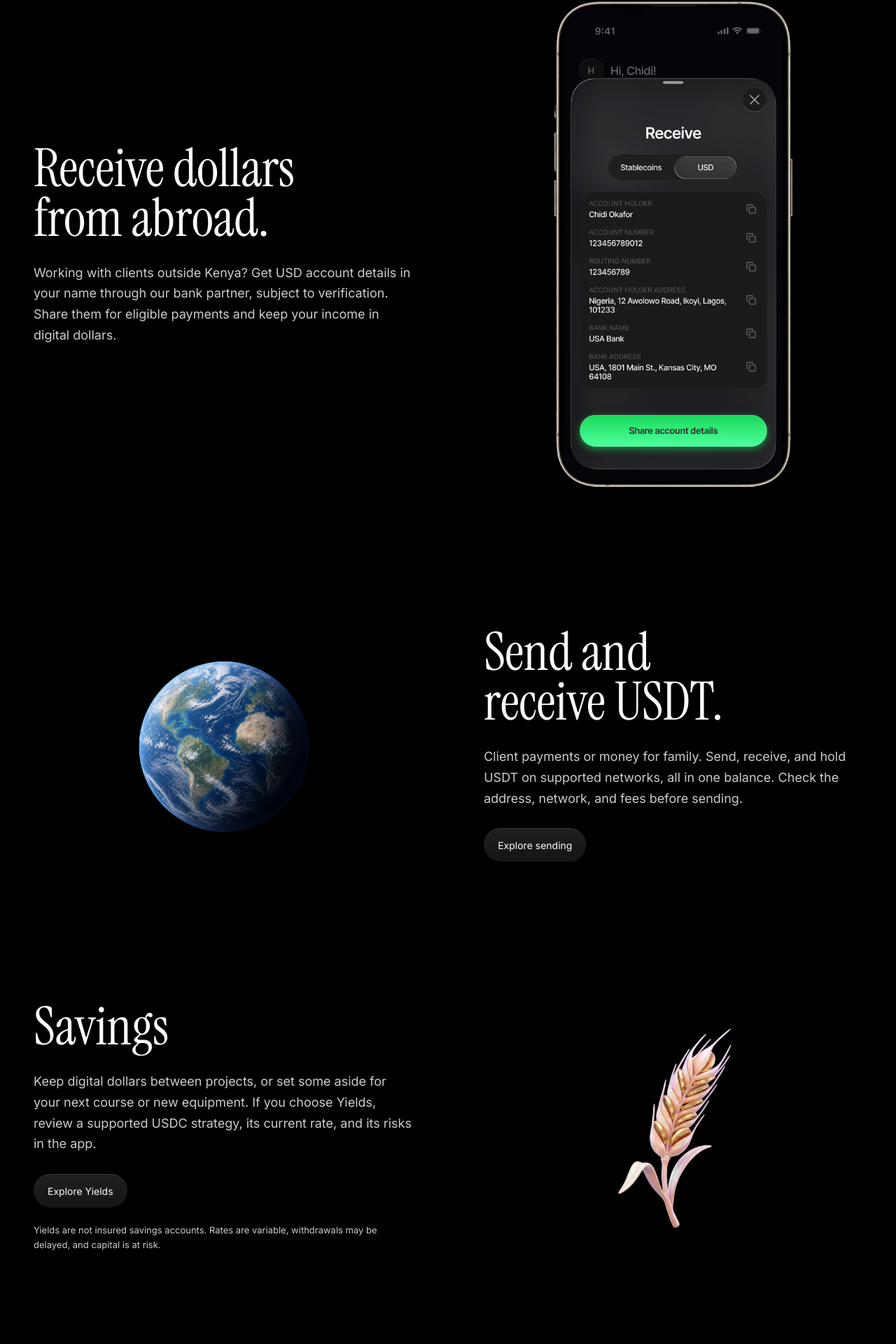
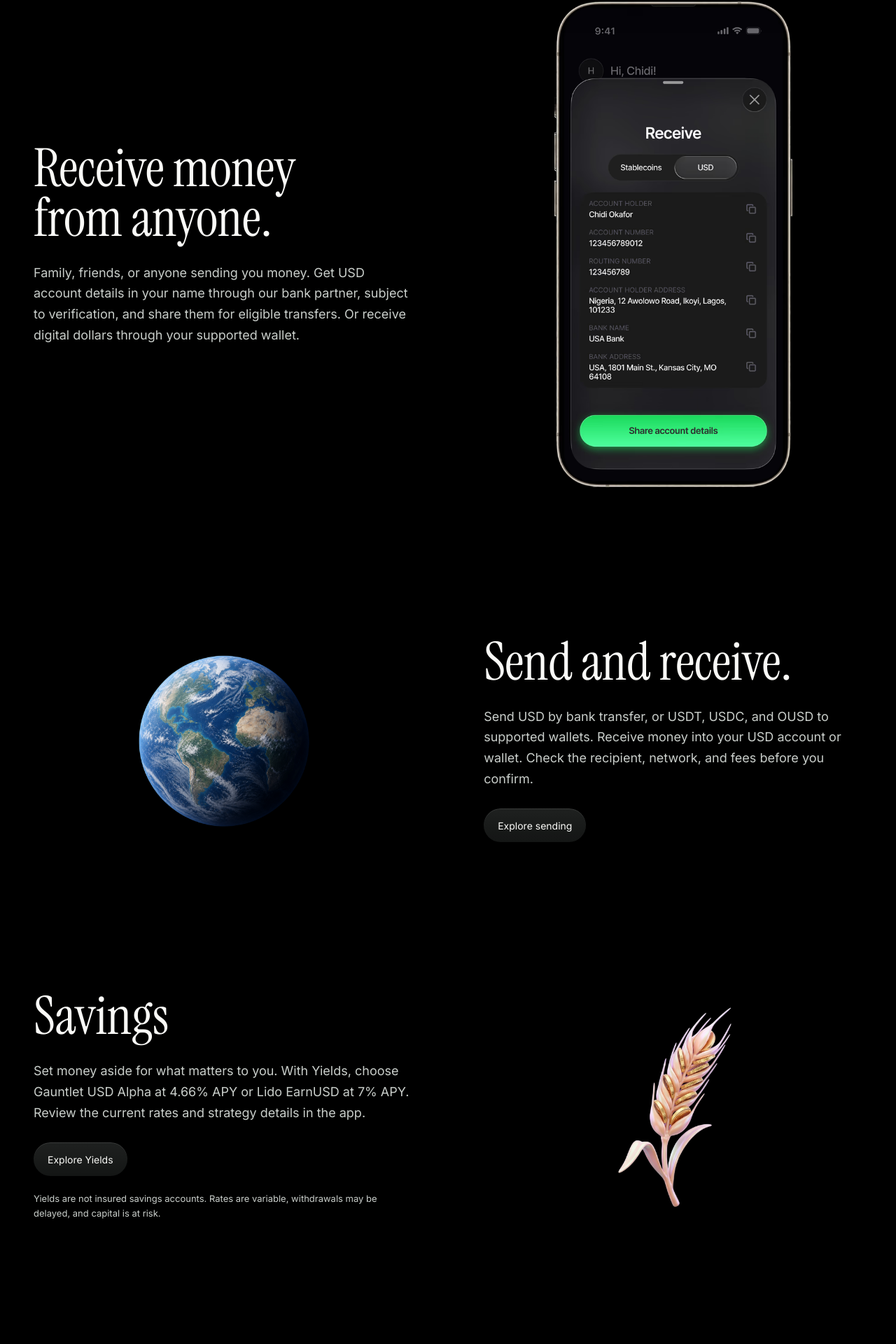
Before and after one commit to Jazari-Money/j-one-website, a Next.js app: page /Kenya in a window 1280 px wide. Shown: the part 848-2768 px from the top of the page at 70% size. Built offline with nearby package versions, Linux system fonts and the light colour scheme; no server answers.

Commit message:
Broaden country payment copy and show Savings rates (#41)

```diff
--- a/app/countries/CountryPage.tsx
+++ b/app/countries/CountryPage.tsx
@@ -16,9 +16,9 @@ export function CountryPage({ country }: { country: Country }) {
   const stem = `/images/countries/${country.toLowerCase()}-professional`;
   const questions = [
     { question: `How do I open a dollar account in ${country}?`, answer: "Download Jazari One, create your profile, and complete the identity checks requested in the app. If eligible, open Receive to view the USD account details provided through a licensed US bank partner. Requirements and access depend on your profile." },
-    { question: `How do I receive dollars in ${country}?`, answer: "For an eligible USD bank transfer, share the account details and payment instructions shown in Receive. For USDT, share the address for the exact asset and network displayed in your wallet. A bank transfer and a stablecoin transfer use different details." },
-    { question: "Can I send, receive, and hold USDT?", answer: "Yes, on the routes and networks supported in your app. The sender and recipient must use the same asset and network. Check fees and the recipient address before confirming. USDT is a stablecoin, not a bank deposit, and it can lose value." },
-    { question: country === "Nigeria" ? "Are Savings and Yields the same thing?" : "Can my USDT balance earn a yield?", answer: "Holding digital dollars does not automatically earn returns. Jazari’s Yields use supported USDC strategies; do not send USDT directly into a USDC vault. Yields are investments, not insured savings accounts. Rates vary, withdrawals may be delayed, and capital is at risk." },
+    { question: `How do I receive dollars in ${country}?`, answer: "Receive money from family, friends, or anyone else through an eligible route. For a USD bank transfer, share the account details and payment instructions shown in Receive. For USDT, USDC, or OUSD, share the address for the exact asset and network displayed in your wallet. Bank transfers and stablecoin transfers use different details." },
+    { question: "Can I send and receive USD, USDT, USDC, and OUSD?", answer: "Yes, through the routes supported in your app. USD bank transfers use bank details; USDT, USDC, and OUSD transfers use a supported wallet address and matching network. Check fees and recipient details before confirming. Stablecoins are not bank deposits and can lose value." },
+    { question: "What rates are available with Savings?", answer: "The published Yields options are Gauntlet USD Alpha at 4.66% APY and Lido EarnUSD at 7% APY. Rates are variable; check the current rate and funding instructions in the app. Holding digital dollars does not automatically earn returns. Yields are investments, not insured savings accounts; withdrawals may be delayed and capital is at risk." },
     { question: country === "Nigeria" ? "Can I withdraw to a Nigerian bank account?" : "Can I send to a Kenyan bank account or M-PESA?", answer: copy.localAnswer },
     { question: "What will it cost?", answer: "Review the app’s current quote and the Pricing page. Bank-transfer, conversion, USDT support, and network costs can differ. Check the total cost and expected timing before sending." },
   ];
@@ -46,7 +46,7 @@ export function CountryPage({ country }: { country: Country }) {
 
     <section className="country-wallet country-section" aria-labelledby="country-wallet-title">
       <Image className="country-product-art" src="/images/journeys/send-globe.png" width={1024} height={1024} alt="" />
-      <div><h2 id="country-wallet-title">Send and receive USDT.</h2><p className="country-description">Client payments or money for family. Send, receive, and hold USDT on supported networks, all in one balance. Check the address, network, and fees before sending.</p><Link href="/send/#wallet" className="country-product-action neutral-control">Explore sending</Link></div>
+      <div><h2 id="country-wallet-title">Send and receive.</h2><p className="country-description">Send USD by bank transfer, or USDT, USDC, and OUSD to supported wallets. Receive money into your USD account or wallet. Check the recipient, network, and fees before you confirm.</p><Link href="/send/#wallet" className="country-product-action neutral-control">Explore sending</Link></div>
     </section>
 
     <section className="country-savings country-section" id="savings" aria-labelledby="country-savings-title">
--- a/app/countries/data.ts
+++ b/app/countries/data.ts
@@ -3,20 +3,20 @@ export type Country = "Kenya" | "Nigeria";
 export const countries = {
   Kenya: {
     headline: "Your dollar account in Kenya.",
-    description: "Get paid by clients abroad. Send and receive USDT. Keep digital dollars for your next project, or your savings goals.",
+    description: "Send and receive USD, USDT, USDC, and OUSD. Open an account in minutes.",
     photoAlt: "Illustrative Kenyan professional checking her phone beside a laptop in a Nairobi workspace",
-    receiveTitle: "Receive dollars from abroad.",
-    receiveCopy: "Working with clients outside Kenya? Get USD account details in your name through our bank partner, subject to verification. Share them for eligible payments and keep your income in digital dollars.",
-    savingsCopy: "Keep digital dollars between projects, or set some aside for your next course or new equipment. If you choose Yields, review a supported USDC strategy, its current rate, and its risks in the app.",
+    receiveTitle: "Receive money from anyone.",
+    receiveCopy: "Family, friends, or anyone sending you money. Get USD account details in your name through our bank partner, subject to verification, and share them for eligible transfers. Or receive digital dollars through your supported wallet.",
+    savingsCopy: "Set money aside for what matters to you. With Yields, choose Gauntlet USD Alpha at 4.66% APY or Lido EarnUSD at 7% APY. Review the current rates and strategy details in the app.",
     localAnswer: "USDT transfers go to supported wallets. A Kenyan bank payout or M-PESA transfer is a different route: only use it if it appears in your app. Review the destination currency, fees, and timing before confirming.",
   },
   Nigeria: {
     headline: "Your dollar account in Nigeria.",
-    description: "Receive USD from clients abroad. Send and receive USDT. Hold digital dollars for your next payment, or your savings goals.",
+    description: "Send and receive USD, USDT, USDC, and OUSD. Open an account in minutes.",
     photoAlt: "Illustrative Nigerian freelancer checking his phone beside a laptop in a Lagos workspace",
-    receiveTitle: "Receive dollars from abroad.",
-    receiveCopy: "Get US routing and account details in your name through our bank partner, subject to verification. Receive eligible payments from clients outside Nigeria and keep your income in digital dollars.",
-    savingsCopy: "Set digital dollars aside for a course, equipment, or longer-term plans. If you choose Yields, review a supported USDC strategy, its current rate, and its risks in the app.",
+    receiveTitle: "Receive money from anyone.",
+    receiveCopy: "Family, friends, or anyone sending you money. Get US routing and account details in your name through our bank partner, subject to verification, and share them for eligible transfers. Or receive digital dollars through your supported wallet.",
+    savingsCopy: "Set money aside for what matters to you. With Yields, choose Gauntlet USD Alpha at 4.66% APY or Lido EarnUSD at 7% APY. Review the current rates and strategy details in the app.",
     localAnswer: "A USDT wallet payment is different from a naira bank payout. This page does not offer an NGN cash-out route. Check the app for the destinations and currencies available to you before making a transfer.",
   },
 } as const;
```
Also changed, not shown: 1 other file (tests, documents, lock files or other folders).
